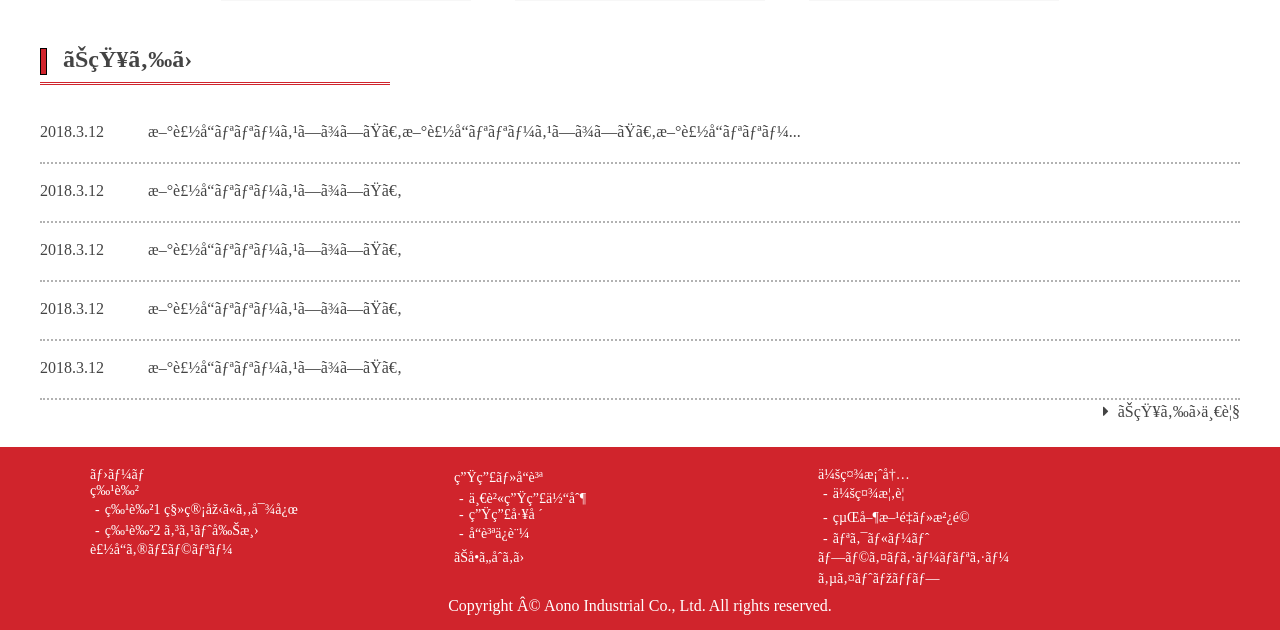
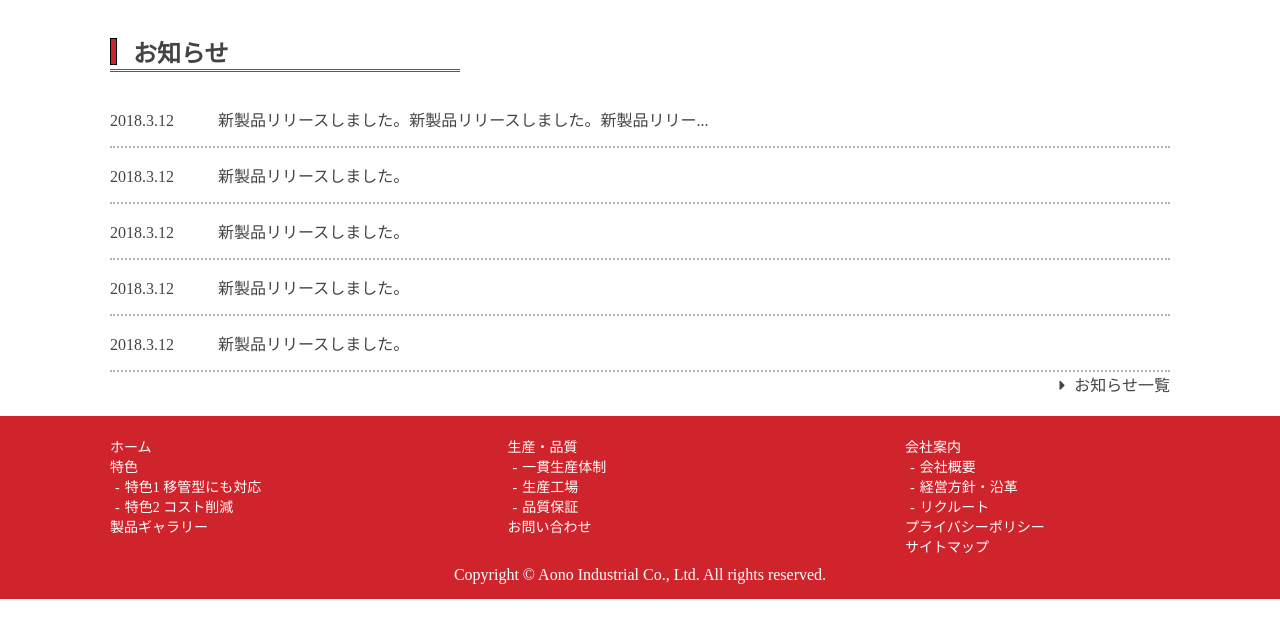
Before and after one commit to ianchen0419/aono, a PHP site: page / in a window 1280 px wide. Shown: the part 1520-2150 px from the top of the page. After the commit the page ends 2119 px from the top, so only its background shows below. Run offline with PHP 8.4, Linux system fonts and the light colour scheme.

Commit message:
top-page fix

```diff
--- /dev/null
+++ b/html/footer.html
@@ -0,0 +1,27 @@
+<div class="wrapper-size">
+	<div class="sitemap-area">
+		<ul class="sitemap-block">
+			<li>ホーム</li>
+			<li>特色  </li>
+			<li class="child-list">特色1    移管型にも対応   </li>
+			<li class="child-list">特色2    コスト削減</li>
+			<li>製品ギャラリー</li>
+		</ul>
+		<ul class="sitemap-block">
+			<li>生産・品質</li>
+			<li class="child-list">一貫生産体制</li>
+			<li class="child-list">生産工場</li>
+			<li class="child-list">品質保証</li>
+			<li>お問い合わせ  </li>
+		</ul>
+		<ul class="sitemap-block">
+			<li>会社案内</li>
+			<li class="child-list">会社概要</li>
+			<li class="child-list">経営方針・沿革</li>
+			<li class="child-list">リクルート </li>
+			<li>プライバシーポリシー    </li>
+			<li>サイトマップ  </li>
+		</ul>
+	</div>
+	<div class="copyright-area">Copyright © Aono Industrial Co., Ltd. All rights reserved.</div>
+</div>
--- /dev/null
+++ b/html/header.html
@@ -0,0 +1,14 @@
+<div class="wrapper-size">
+	<div class="logo-area">
+		<img src="../inc/img/top/logo.png" alt="" height="80" />
+	</div>
+	<div class="title-area">株式会社青野工業</div>
+	<div class="sitemap-link-area">
+		<i class="fa fa-caret-right"></i>
+		<span>サイトマップ</span>
+	</div>
+	<div class="languague-link-area">
+		<i class="fa fa-caret-right"></i>
+		<span>English</span>
+	</div>
+</div>
--- /dev/null
+++ b/html/menu.html
@@ -0,0 +1,34 @@
+<div class="wrapper-size">
+	<ul class="list-wrapper">
+		<li class="active">
+			<span>ホーム</span>
+		</li>
+		<li class="child-head">
+			<span>特色</span>
+			<ul class="child-menu">
+				<li>特色1</li>
+				<li>特色2</li>
+			</ul>
+		</li>
+		<li>
+			<span>製品ギャラリー</span>
+		</li>
+		<li class="child-head">
+			<span>生産・品質</span>
+			<ul class="child-menu">
+				<li>生産工場</li>
+				<li>品質保証</li>
+			</ul>
+		</li>
+		<li class="child-head">
+			<span>会社案内</span>
+			<ul class="child-menu">
+				<li>経営理念・沿革</li>
+				<li>リクルート</li>
+			</ul>
+		</li>
+		<li>
+			<span>お問い合わせ</span>
+		</li>
+	</ul>
+</div>
--- a/inc/css/style.css
+++ b/inc/css/style.css
@@ -17,9 +17,11 @@ $textBlack: #444444
 /*top page*/
 
 .wrapper-size {
-  max-width: 1200px;
+  max-width: 1100px;
   min-width: 1024px;
   margin: 0 auto;
+  padding: 0 20px;
+  box-sizing: border-box;
 }
 
 #header {
@@ -129,7 +131,7 @@ $textBlack: #444444
 }
 
 .slider-image {
-  background: url(../img/top/トップ_ヘッダー.png);
+  background: url(../img/top/top_slide1.png);
   width: 100%;
   height: 500px;
   background-size: cover;
@@ -149,7 +151,6 @@ $textBlack: #444444
 
 #contact {
   box-sizing: border-box;
-  padding: 0 40px;
 }
 
 .title-1 {
@@ -168,7 +169,15 @@ $textBlack: #444444
 .feature-image-wrapper, .gallery-image-wrapper {
   text-align: center;
   margin-top: 40px;
+
 }
+
+.gallery-image-wrapper {
+  display: flex;
+  justify-content: space-between;
+}
+
+
 
 .feature-image-item {
   width: 300px;
@@ -193,7 +202,6 @@ $textBlack: #444444
   height: 250px;
   display: inline-block;
   text-align: center;
-  margin: 0 20px;
   vertical-align: top;
   background-color: #f7f7f7;
 }
@@ -248,12 +256,23 @@ $textBlack: #444444
   margin-top: 20px;
 }
 
+.sitemap-area {
+  display: -webkit-flex;
+  display: -moz-flex;
+  display: -ms-flex;
+  display: -o-flex;
+  display: flex;
+  justify-content: space-between;
+}
+
 .sitemap-block {
   display: inline-block;
   width: 25%;
-  margin: 20px 10px 10px 10px;
   vertical-align: top;
   font-size: 14px;
+  margin-top: 20px;
+  margin-bottom: 10px;
+  padding: 0;
 }
 
 .sitemap-block li {
--- a/index.html
+++ b/index.html
@@ -1,8 +1,10 @@
-<!DOCTYPE html>
-<html lang="en" >
+<!DOCTYPE html PUBLIC "-//W3C//DTD XHTML 1.0 Transitional//EN" "http://www.w3.org/TR/xhtml1/DTD/xhtml1-transitional.dtd">
+<html lang="jp">
 
 <head>
+	<meta http-equiv="Content-Type" content="text/html; charset=utf-8" />
 	<meta http-equiv="Content-Language" content="ja" />
+	<meta name="viewport" content="width=device-width, initial-scale=1.0, maximum-scale=1.0, user-scalable=0;" />
 	<link rel="icon" href="inc/img/top/favicon.ico" />
 	<title>株式会社青野工業</title>
 	<link rel='stylesheet prefetch' href='inc/lib/font-awesome-4.7.0/css/font-awesome.min.css' />
@@ -84,11 +36,11 @@
 				<article class="article-text">射出成形・プラスチック成形・金型・プラスチック塗装・成形不良対策の事まで、一貫生産体制を構築しています。<br>成形に関するさまざまなお悩み・ご希望にスピーディーにお応えします。</article>
 				<div class="feature-image-wrapper">
 					<div class="feature-image-item">
-						<img src="inc/img/top/トップ_特色1.png" alt="移管型（移管金型）の成形にも対応"/>
+						<img src="inc/img/top/top_feature1.png" alt="移管型（移管金型）の成形にも対応"/>
 						<span>移管型（移管金型）の成形にも対応</span>
 					</div>
 					<div class="feature-image-item">
-						<img src="inc/img/top/トップ_特色2.png" alt="金型、安価材料の提案によるコスト削減勉強会の開催"/>
+						<img src="inc/img/top/top_feature2.png" alt="金型、安価材料の提案によるコスト削減勉強会の開催"/>
 						<span>コスト削減 / 勉強会の開催</span>
 					</div>
 				</div>
@@ -98,15 +50,15 @@
 				<article class="article-text">これまで培ってきた技術を元に、IoT機器やスマートフォン、各種電池など新しい分野への挑戦を続けています。</article>
 				<div class="gallery-image-wrapper">
 					<div class="gallery-image-item">
-						<img src="inc/img/top/トップ_1.png" alt="通信機器_中継機器" />
+						<img src="inc/img/top/top_1.png" alt="通信機器_中継機器" />
 						<p>通信機器<br/>（IoT、スマートフォン）</p>
 					</div>
 					<div class="gallery-image-item">
-						<img src="inc/img/top/トップ_2.png" alt="蓄電池" />
+						<img src="inc/img/top/top_2.png" alt="蓄電池" />
 						<p class="mar_top20">蓄電池</p>
 					</div>
 					<div class="gallery-image-item">
-						<img src="inc/img/top/トップ_3.png" alt="自動車関連" />
+						<img src="inc/img/top/top_3.png" alt="自動車関連" />
 						<p class="mar_top20">自動車関連</p>
 					</div>
 				</div>
@@ -142,35 +94,7 @@
 			</div>
 		</div>
 	</div>
-	<div id="footer">
-		<div class="wrapper-size">
-			<div class="sitemap-area">
-				<ul class="sitemap-block">
-					<li>ホーム</li>
-					<li>特色  </li>
-					<li class="child-list">特色1    移管型にも対応   </li>
-					<li class="child-list">特色2    コスト削減</li>
-					<li>製品ギャラリー</li>
-				</ul>
-				<ul class="sitemap-block">
-					<li>生産・品質</li>
-					<li class="child-list">一貫生産体制</li>
-					<li class="child-list">生産工場</li>
-					<li class="child-list">品質保証</li>
-					<li>お問い合わせ  </li>
-				</ul>
-				<ul class="sitemap-block">
-					<li>会社案内</li>
-					<li class="child-list">会社概要</li>
-					<li class="child-list">経営方針・沿革</li>
-					<li class="child-list">リクルート </li>
-					<li>プライバシーポリシー    </li>
-					<li>サイトマップ  </li>
-				</ul>
-			</div>
-			<div class="copyright-area">Copyright © Aono Industrial Co., Ltd. All rights reserved.</div>
-		</div>
-	</div>
+	<div id="footer"></div>
 
 </body>
 <script src="inc/js/base.js"></script>
```
Also changed, not shown: other parts of index.html (+3 -53 lines), inc/js/base.js (+67 -2 lines), inc/img/top/logo-mark.png (deleted), inc/img/top/logo-white.png (added), inc/img/top/top_1.png (added), inc/img/top/top_2.png (added), inc/img/top/top_3.png (added), inc/img/top/top_feature1.png (added), 11 other files.
